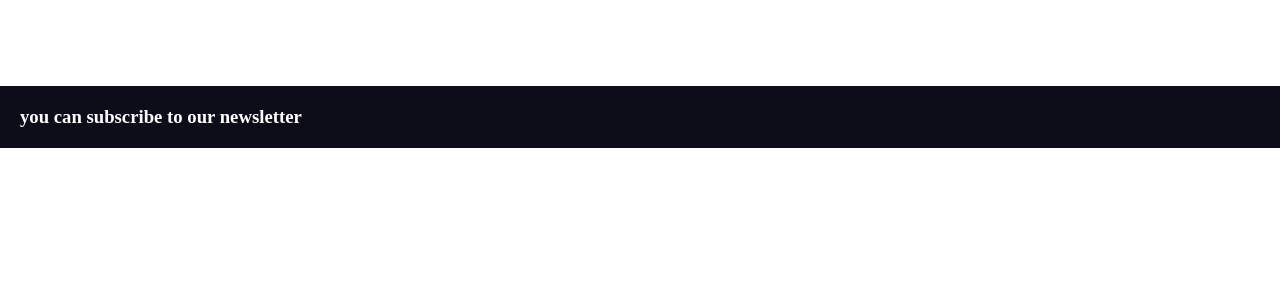
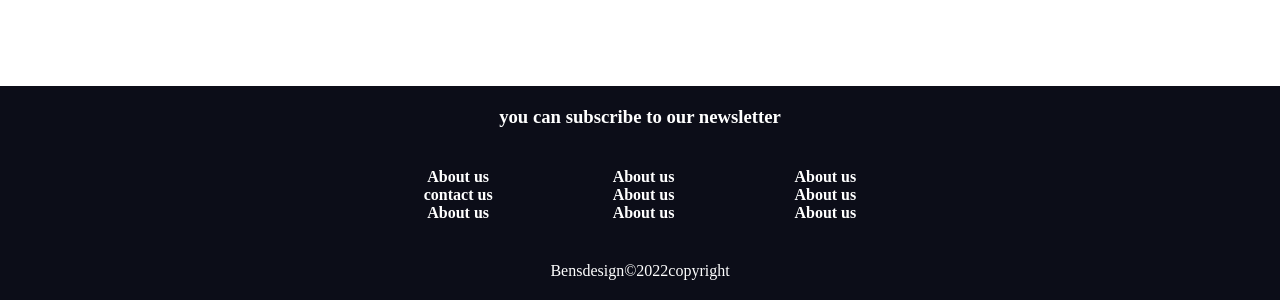
Before and after one commit to sirben181/web-reactv1, a React (Create React App) app: page /about in a window 1280 px wide. Shown: the part 794-1094 px from the top of the page. Before the commit the page ends 942 px from the top, so only its background shows below. Built offline with nearby package versions, Linux system fonts and the light colour scheme.

Commit message:
footer added

```diff
--- a/src/components/Footer.js
+++ b/src/components/Footer.js
@@ -10,6 +10,25 @@ const Footer = () => {
                <h3>
                    you can subscribe to our newsletter
                </h3>
+               <div className="footer_items_wrapper">
+                   <div className="footer_item">
+                        <h4>About us</h4>
+                        <h4>contact us</h4>
+                        <h4>About us</h4>
+                    </div>
+                    <div className="footer_item">
+                        <h4>About us</h4>
+                        <h4>About us</h4>
+                        <h4>About us</h4>
+                    </div>
+                    <div className="footer_item">
+                        <h4>About us</h4>
+                        <h4>About us</h4>
+                        <h4>About us</h4>
+                    </div>
+
+               </div>
+               <span>Bensdesign&copy;2022copyright</span>
             </div>
 
         </div>
--- a/src/components/footer.css
+++ b/src/components/footer.css
@@ -5,10 +5,7 @@
 }
 .footer_container{
     width:100%;
-    height:50vh;
-
-
-
+   min-height:50vh;
 }
 .footer_wrapper{
     width:100%;
@@ -16,6 +13,22 @@
     background:rgb(12,13,24);
     color:#fff;
     padding:20px;
+    display: flex;
+    flex-direction:column;
+    justify-content: center;
+    text-align:center;
+}
+.footer_items_wrapper{
+    display:flex;
+    justify-content: center;
 
 
 }
+.footer_item{
+    display:flex;
+    flex-direction:column;
+    justify-content: space-between;
+    margin:20px 40px;
+    padding:20px;
+
+}
```
